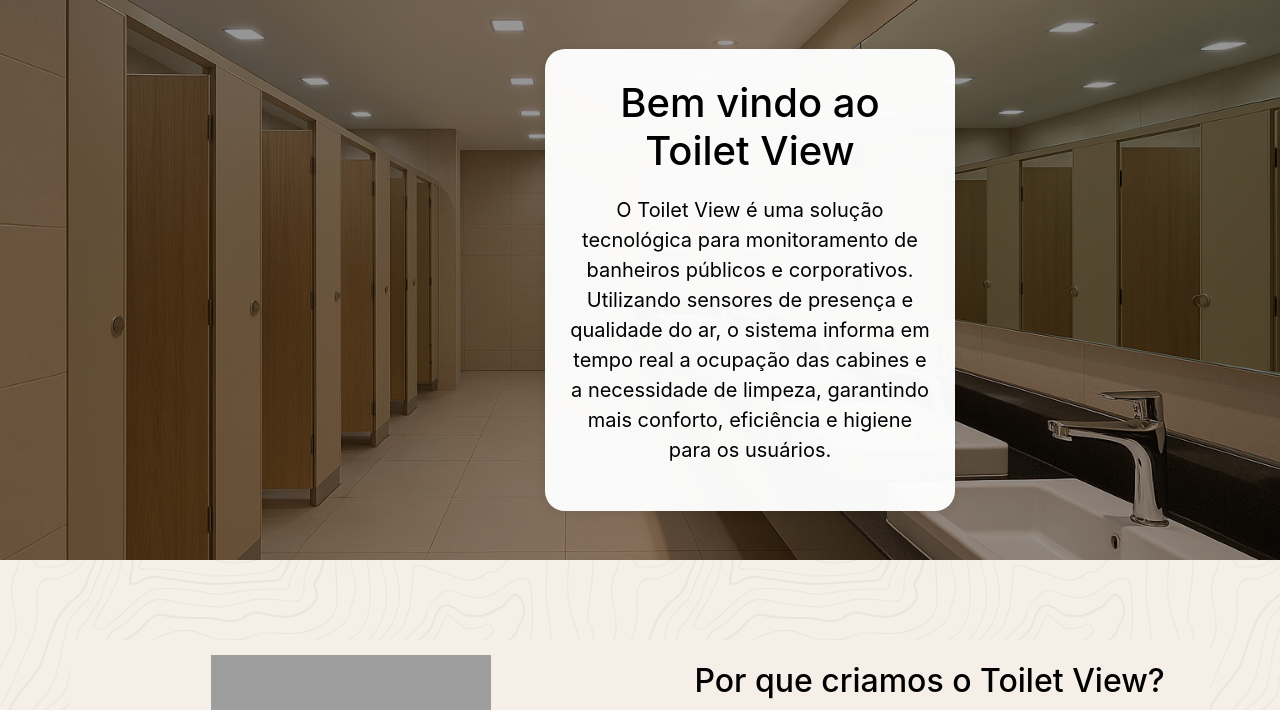
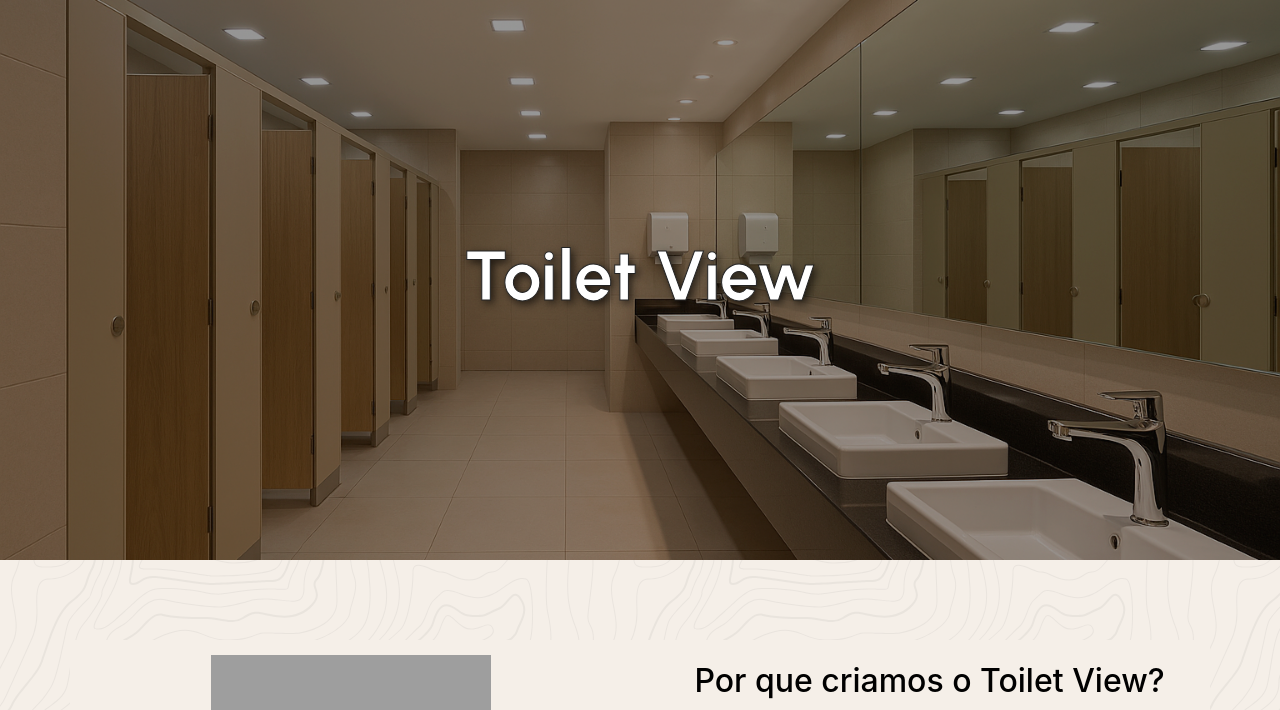
Before and after one commit to tech-espm/inter-3sem-2025-toilet-view, a Flask app: page / in a window 1280 px wide. Shown: the part 56-766 px from the top of the page. Run offline with Flask 3, Linux system fonts and the light colour scheme; parts of the project's set-up code (start-up, migrations or seed data) failed here and were passed over; some libraries are stand-ins or nearby versions; grey boxes are pictures that could not be loaded.

Commit message:
Mudanças Banner inicial

```diff
--- a/static/css/estilo.css
+++ b/static/css/estilo.css
@@ -76,6 +76,14 @@
 	align-items: center;
 	justify-content: center;
 	display: flex;
+}
+
+.banner-inicial h1 {
+  font-size: 70px;
+  font-family: 'Urbanist', Arial, Helvetica, sans-serif;
+  font-weight: 900;
+  -webkit-text-stroke: 1px #242424;
+  text-shadow: 3px 3px 8px rgba(0,0,0,0.7);
 }
 
 .color-white {
--- a/templates/index/index.html
+++ b/templates/index/index.html
@@ -3,16 +3,7 @@
 {% block body %}
 
 	<div class = "banner-inicial">
-		<div class="row">
-			<div class="col-sm-4">
-			</div>
-			<div class="col-sm-8 col-centralizada">
-				<div class="caixa-transparente color-black">
-					<h1 style="margin-bottom: 20px;">Bem vindo ao Toilet View</h1>
-					<p style="font-size: 20px;">O Toilet View é uma solução tecnológica para monitoramento de banheiros públicos e corporativos. Utilizando sensores de presença e qualidade do ar, o sistema informa em tempo real a ocupação das cabines e a necessidade de limpeza, garantindo mais conforto, eficiência e higiene para os usuários.</p>
-  				</div>
-			</div>
-		</div>
+    <h1>Toilet View</h1>
 	</div>
 
 
--- a/templates/layout.html
+++ b/templates/layout.html
@@ -19,6 +19,7 @@
 	<link rel="stylesheet" type="text/css" href="/static/css/bootstrap.min.css" />
 	<link rel="stylesheet" type="text/css" href="/static/css/sweetalert2.min.css" />
 	<link rel="stylesheet" type="text/css" href="/static/css/estilo.css" />
+	<link rel="stylesheet" href="https://fonts.googleapis.com/css?family=Urbanist:400,700&display=swap">
 
 	<script type="text/javascript" src="/static/js/jquery.min.js"></script>
 	<script type="text/javascript" src="/static/js/bootstrap.bundle.min.js"></script>
```
